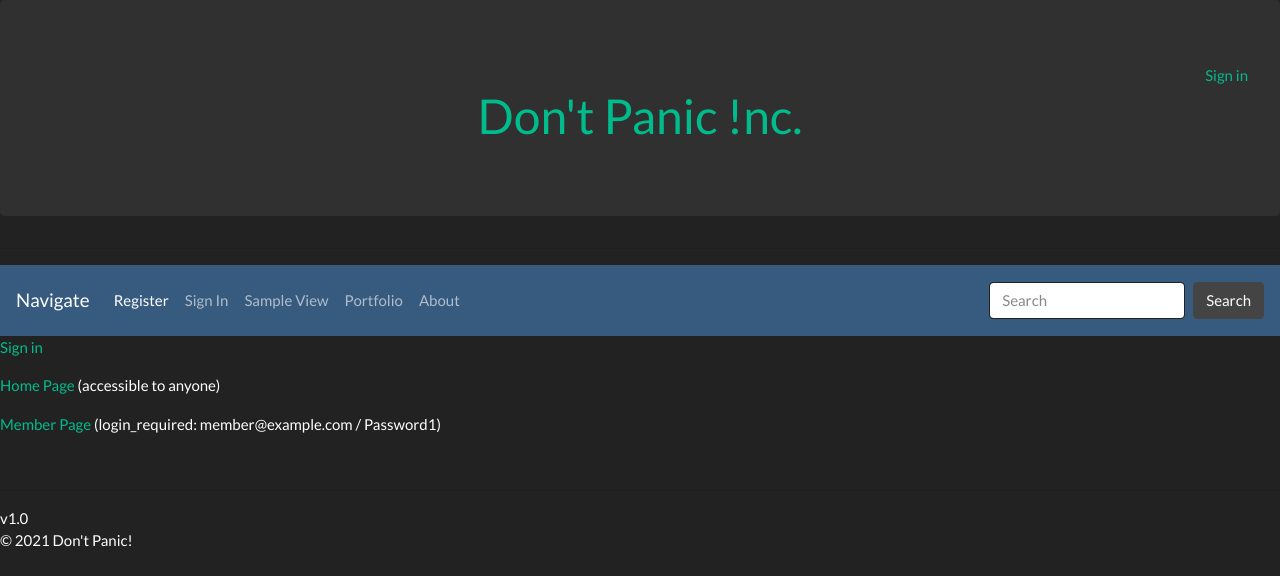
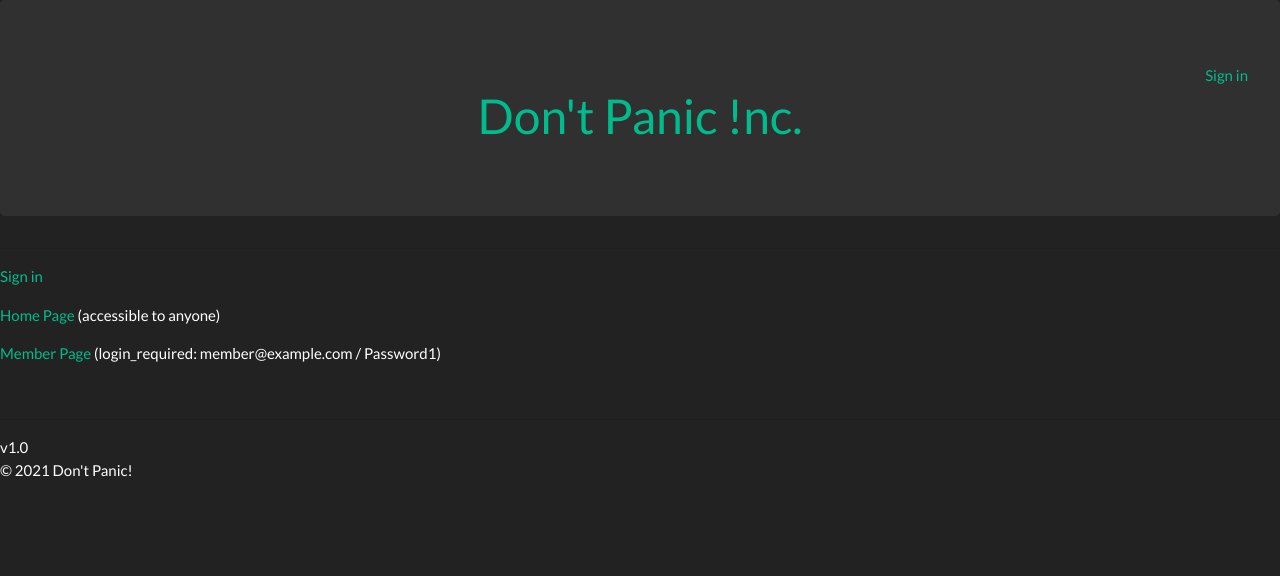
Before and after one commit to RobertPrellwitz/RiskTool, a Python web app: template app/templates/main/home_page.html in a window 1280 px wide. Shown: the top 576 px of the page. Run offline with Jinja, Linux system fonts and the light colour scheme; the template is opened without the code that fills it, so the values that code supplies are empty; some libraries are stand-ins or nearby versions.

Commit message:
clean up of view to simplify display

```diff
--- a/app/templates/main/home_page.html
+++ b/app/templates/main/home_page.html
@@ -10,37 +10,6 @@
 {% endblock %}
 
 {% block pre_content %}
-    <nav class="navbar navbar-expand-lg navbar-dark bg-primary">
-  <a class="navbar-brand" href="#"> Navigate </a>
-  <button class="navbar-toggler" type="button" data-toggle="collapse" data-target="#navbarColor01" aria-controls="navbarColor01" aria-expanded="false" aria-label="Toggle navigation">
-    <span class="navbar-toggler-icon"></span>
-  </button>
 
-  <div class="collapse navbar-collapse" id="navbarColor01">
-    <ul class="navbar-nav mr-auto">
-      <li class="nav-item active">
-        <a class="nav-link" href={{ url_for('user.register') }}>Register
-          <span class="sr-only">(current)</span>
-        </a>
-      </li>
-      <li class="nav-item">
-        <a class="nav-link" href={{ url_for('user.login') }}>Sign In</a>
-      </li>
-      <li class="nav-item">
-        <a class="nav-link" href="#">Sample View</a>
-      </li>
-      <li class="nav-item">
-        <a class="nav-link" href={{ url_for('main.member_page') }}>Portfolio</a>
-      </li>
-      <li class="nav-item">
-        <a class="nav-link" href="#">About</a>
-      </li>
-
-    </ul>
-    <form class="form-inline my-2 my-lg-0">
-      <input class="form-control mr-sm-2" type="text" placeholder="Search">
-      <button class="btn btn-secondary my-2 my-sm-0" type="submit">Search</button>
-    </form>
-  </div>
 </nav>
 {% endblock %}
```
